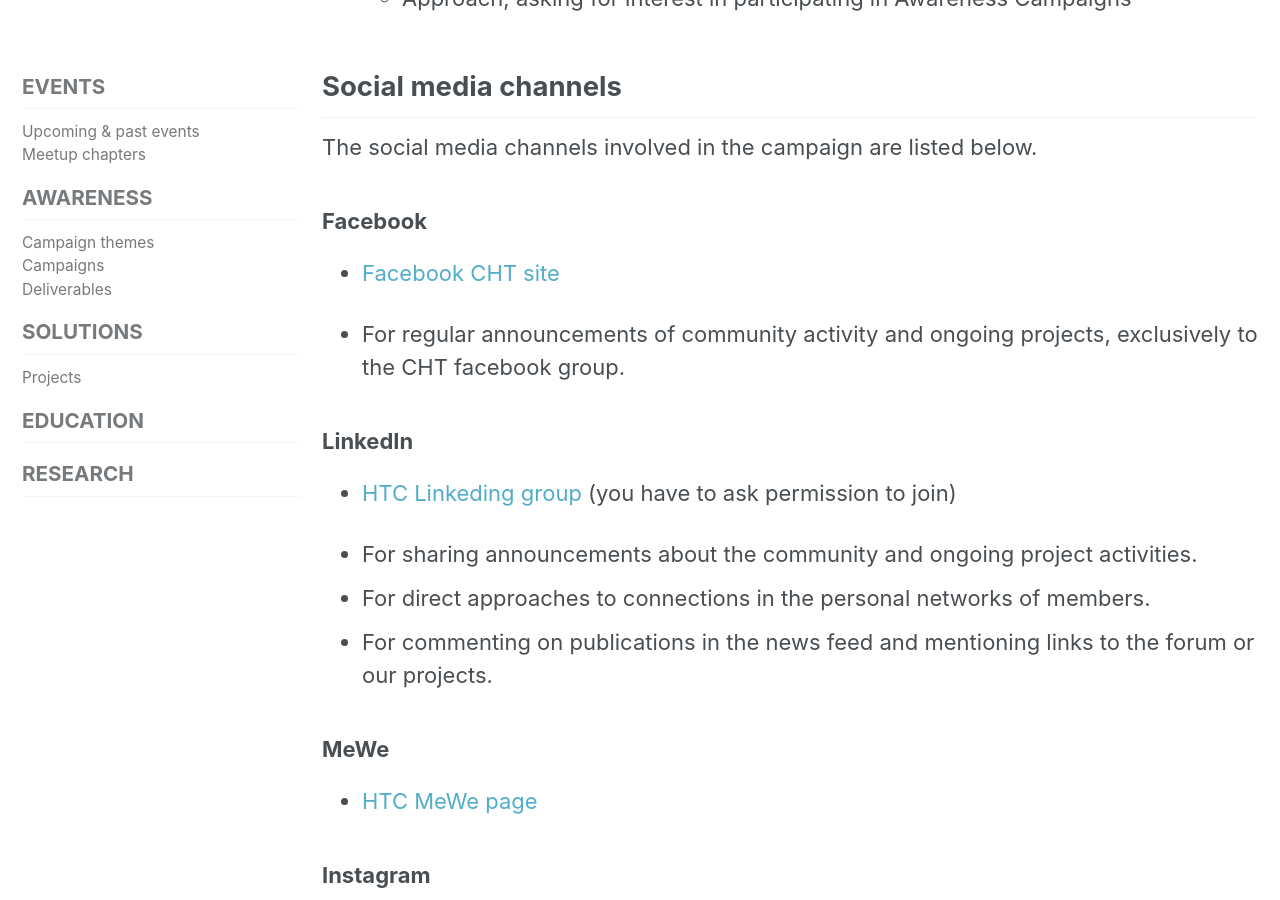
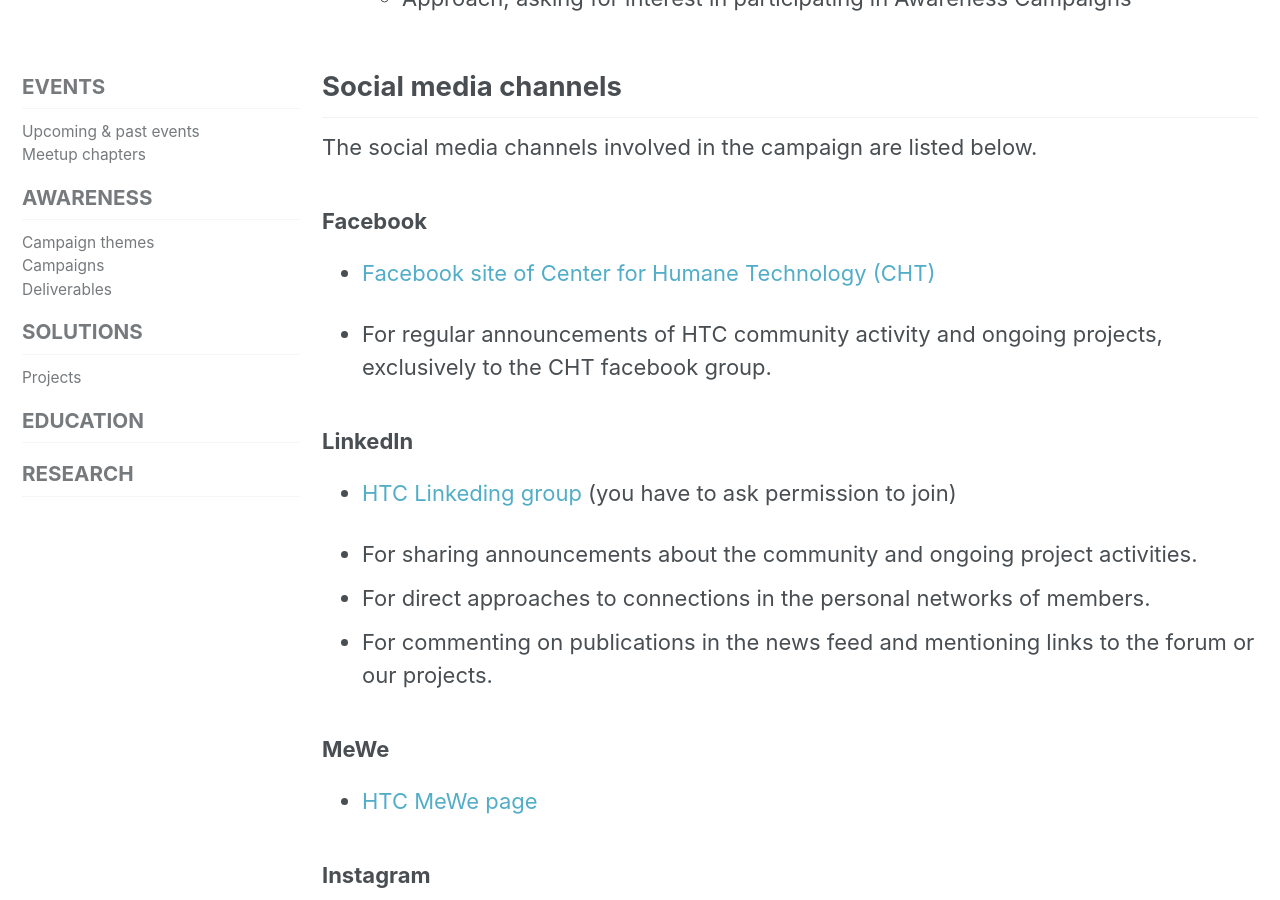
Before and after one commit to humanetech-community/community-hub, a Jekyll site: the page built from _activities/01-awareness-program/02-campaigns/01-campaign-aware-prepare-strategy.md, in a window 1280 px wide and 900 px high, scrolled down 884 px. Built offline with Jekyll 4.4.1, drawn with Linux system fonts in a browser that asks for light colours; cached includes are drawn as plain includes; nearby versions of some CDN libraries.

Commit message:
Style - #74

```diff
--- a/_activities/01-awareness-program/02-campaigns/01-campaign-aware-prepare-strategy.md
+++ b/_activities/01-awareness-program/02-campaigns/01-campaign-aware-prepare-strategy.md
@@ -36,9 +36,9 @@
 
 ### Facebook
 
-- [Facebook CHT site](https://www.facebook.com/humanetechnology)
+- [Facebook site of Center for Humane Technology (CHT)](https://www.facebook.com/humanetechnology)
 
-- For regular announcements of community activity and ongoing projects, exclusively to the CHT facebook group.
+- For regular announcements of HTC community activity and ongoing projects, exclusively to the CHT facebook group.
 
 ### LinkedIn
 
```
